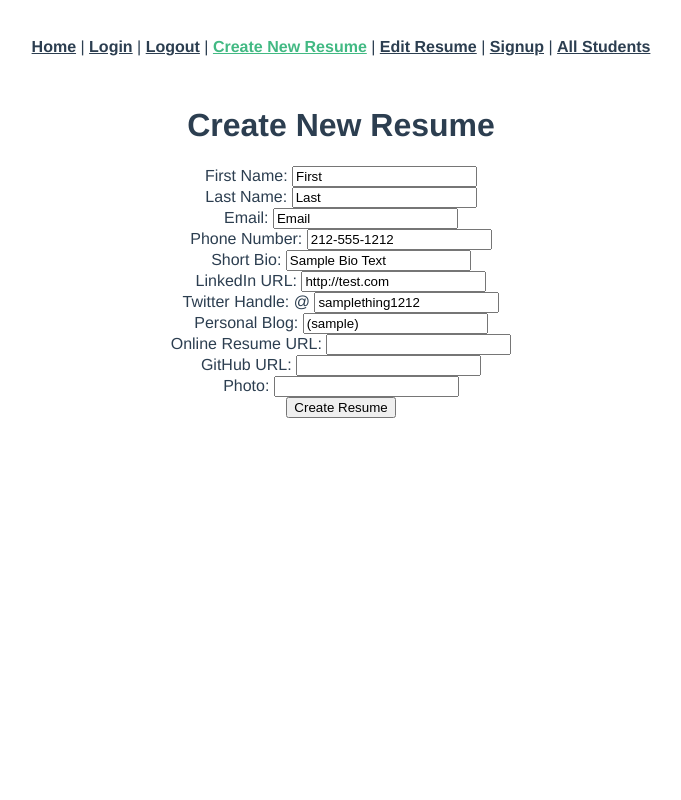
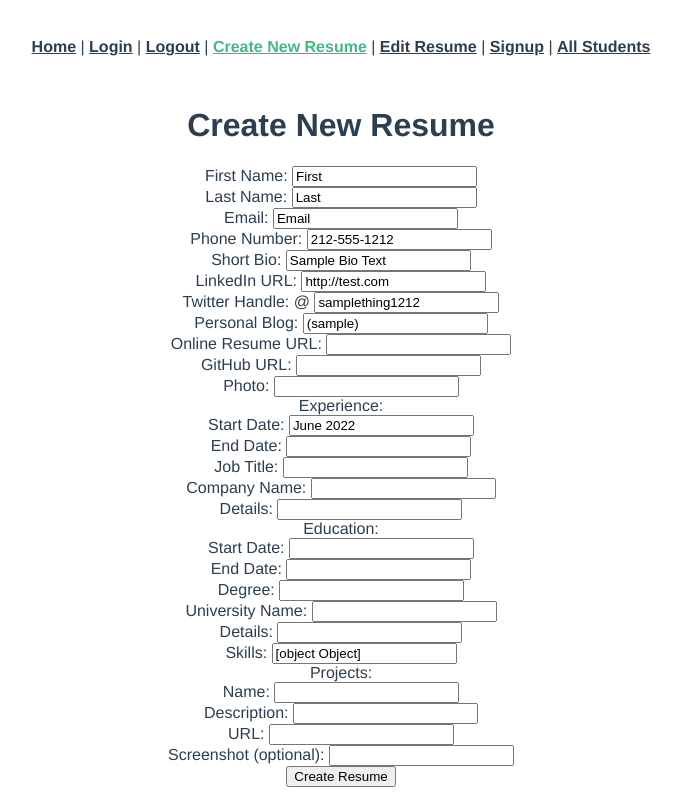
Before and after one commit to brianhasal/personal_resume, a Vue app: page /resumes/new in a window 1280 px wide. Shown: the whole page, without its empty margins (299-980 px from the left). Built offline with nearby package versions, Linux system fonts and the light colour scheme.

Commit message:
Added Fields for Experience, Education, Skills, and Projects to New & Edit

```diff
--- a/src/views/ResumesEdit.vue
+++ b/src/views/ResumesEdit.vue
@@ -82,6 +82,75 @@
         Photo:
         <input v-model="editResumeParams.photo" type="text">
       </div>
+      <div>
+        Experience:
+        <div>
+          Start Date:
+          <input v-model="editResumeParams.experience.start_date" type="text">
+        </div>
+        <div>
+          End Date:
+          <input v-model="editResumeParams.experience.end_date" type="text">
+        </div>
+        <div>
+          Job Title:
+          <input v-model="editResumeParams.experience.job_title" type="text">
+        </div>
+        <div>
+          Company Name:
+          <input v-model="editResumeParams.experience.company_name" type="text">
+        </div>
+        <div>
+          Details:
+          <input v-model="editResumeParams.experience.details" type="text">
+        </div>
+      </div>
+      <div>
+        Education:
+        <div>
+          Start Date:
+          <input v-model="editResumeParams.education.start_date" type="text">
+        </div>
+        <div>
+          End Date:
+          <input v-model="editResumeParams.education.end_date" type="text">
+        </div>
+        <div>
+          Degree:
+          <input v-model="editResumeParams.education.degree" type="text">
+        </div>
+        <div>
+          University Name:
+          <input v-model="editResumeParams.education.university_name" type="text">
+        </div>
+        <div>
+          Details:
+          <input v-model="editResumeParams.education.details" type="text">
+        </div>
+      </div>
+      <div>
+        Skills:
+        <input v-model="editResumeParams.skills" type="text">
+      </div>
+      <div>
+        Projects:
+        <div>
+          Name:
+          <input v-model="editResumeParams.projects.name" type="text">
+        </div>
+        <div>
+          Description:
+          <input v-model="editResumeParams.projects.description" type="text">
+        </div>
+        <div>
+          URL:
+          <input v-model="editResumeParams.projects.url" type="text">
+        </div>
+        <div>
+          Screenshot (optional):
+          <input v-model="editResumeParams.projects.screenshot" type="text">
+        </div>
+      </div>
       <button v-on:click="updateResume()">Update Resume</button>
     </div>
   </div>
--- a/src/views/ResumesNew.vue
+++ b/src/views/ResumesNew.vue
@@ -18,7 +18,7 @@ import axios from 'axios';
           github_url: "",
           photo: "",
           experience: {
-            start_date: "",
+            start_date: "June 2022",
             end_date: "",
             job_title: "",
             company_name: "",
@@ -89,12 +89,8 @@ import axios from 'axios';
         <input v-model="newResumeParams.LinkedIn_URL" type="text">
       </div>
       <div>
-
-        <div>
-          Twitter Handle:
-          @
-          <input v-model="newResumeParams.twitter_handle" type="text">
-        </div>
+        Twitter Handle: @
+        <input v-model="newResumeParams.twitter_handle" type="text">
       </div>
       <div>
         Personal Blog:
@@ -112,6 +108,75 @@ import axios from 'axios';
         Photo:
         <input v-model="newResumeParams.photo" type="text">
       </div>
+      <div>
+        Experience:
+        <div>
+          Start Date:
+          <input v-model="newResumeParams.experience.start_date" type="text">
+        </div>
+        <div>
+          End Date:
+          <input v-model="newResumeParams.experience.end_date" type="text">
+        </div>
+        <div>
+          Job Title:
+          <input v-model="newResumeParams.experience.job_title" type="text">
+        </div>
+        <div>
+          Company Name:
+          <input v-model="newResumeParams.experience.company_name" type="text">
+        </div>
+        <div>
+          Details:
+          <input v-model="newResumeParams.experience.details" type="text">
+        </div>
+      </div>
+      <div>
+        Education:
+        <div>
+          Start Date:
+          <input v-model="newResumeParams.education.start_date" type="text">
+        </div>
+        <div>
+          End Date:
+          <input v-model="newResumeParams.education.end_date" type="text">
+        </div>
+        <div>
+          Degree:
+          <input v-model="newResumeParams.education.degree" type="text">
+        </div>
+        <div>
+          University Name:
+          <input v-model="newResumeParams.education.university_name" type="text">
+        </div>
+        <div>
+          Details:
+          <input v-model="newResumeParams.education.details" type="text">
+        </div>
+      </div>
+      <div>
+        Skills:
+        <input v-model="newResumeParams.skills" type="text">
+      </div>
+      <div>
+        Projects:
+        <div>
+          Name:
+          <input v-model="newResumeParams.projects.name" type="text">
+        </div>
+        <div>
+          Description:
+          <input v-model="newResumeParams.projects.description" type="text">
+        </div>
+        <div>
+          URL:
+          <input v-model="newResumeParams.projects.url" type="text">
+        </div>
+        <div>
+          Screenshot (optional):
+          <input v-model="newResumeParams.projects.screenshot" type="text">
+        </div>
+      </div>
       <button v-on:click="createResume()">Create Resume</button>
 
     </div>
```
Also changed, not shown: Tomorrow Notes.txt.
